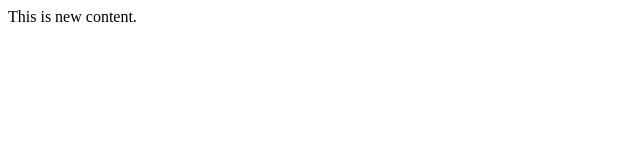
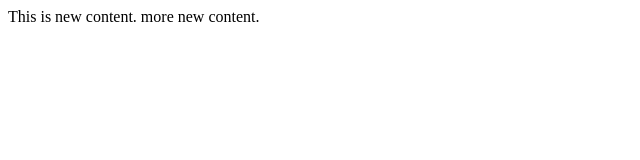
Before and after one commit to utkarsh5547v-sys/new_demo, a plain HTML site: page index.html in a window 1280 px wide. Shown: the whole page, without its empty margins (0-640 px from the left). Drawn offline with Linux system fonts and the light colour scheme.

Commit message:
new change 2

```diff
--- a/index.html
+++ b/index.html
@@ -2,5 +2,6 @@
 <head><title>this is new title </title></head>
 <body>
 This is new content.
+more new content.
 </body>
 <html>
```
